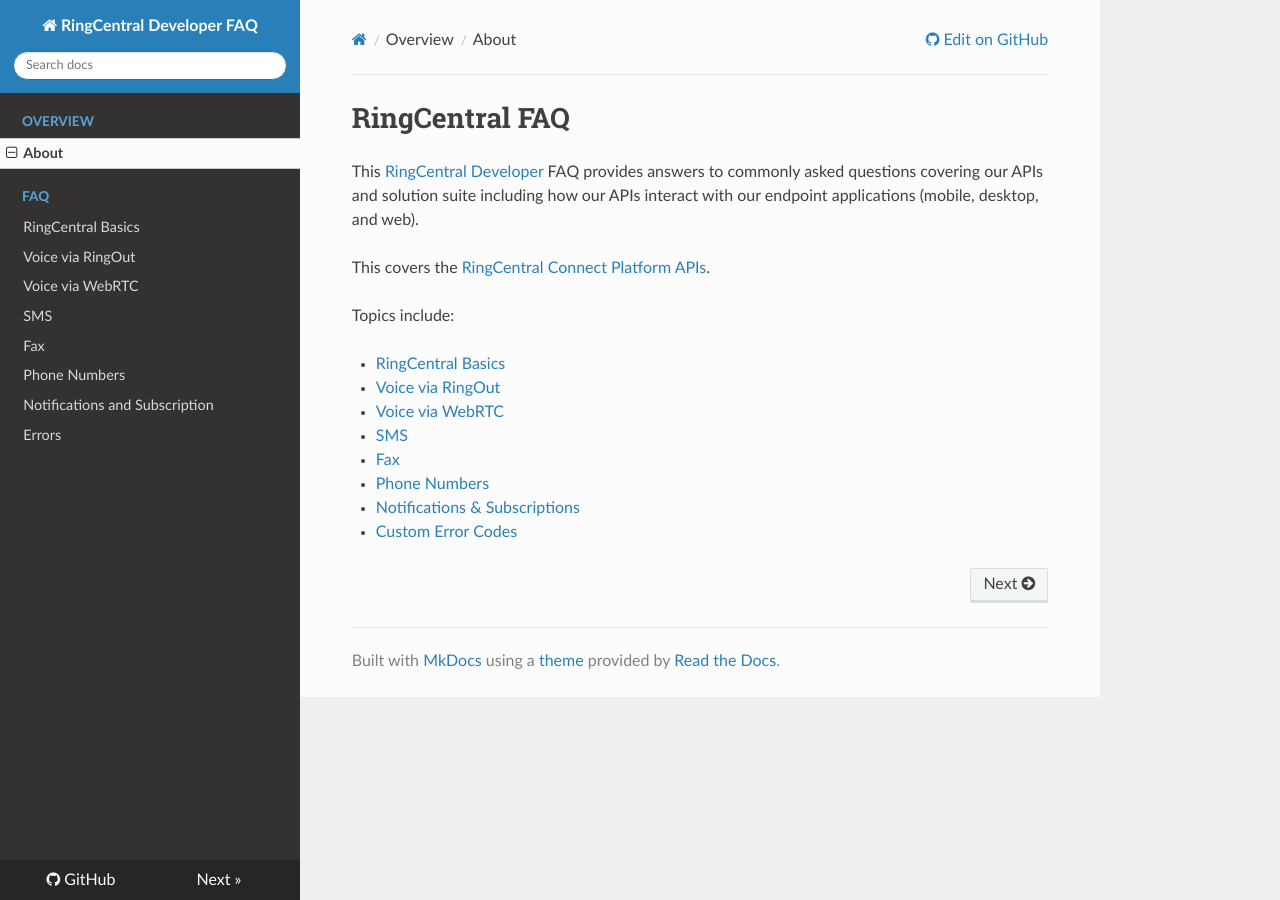
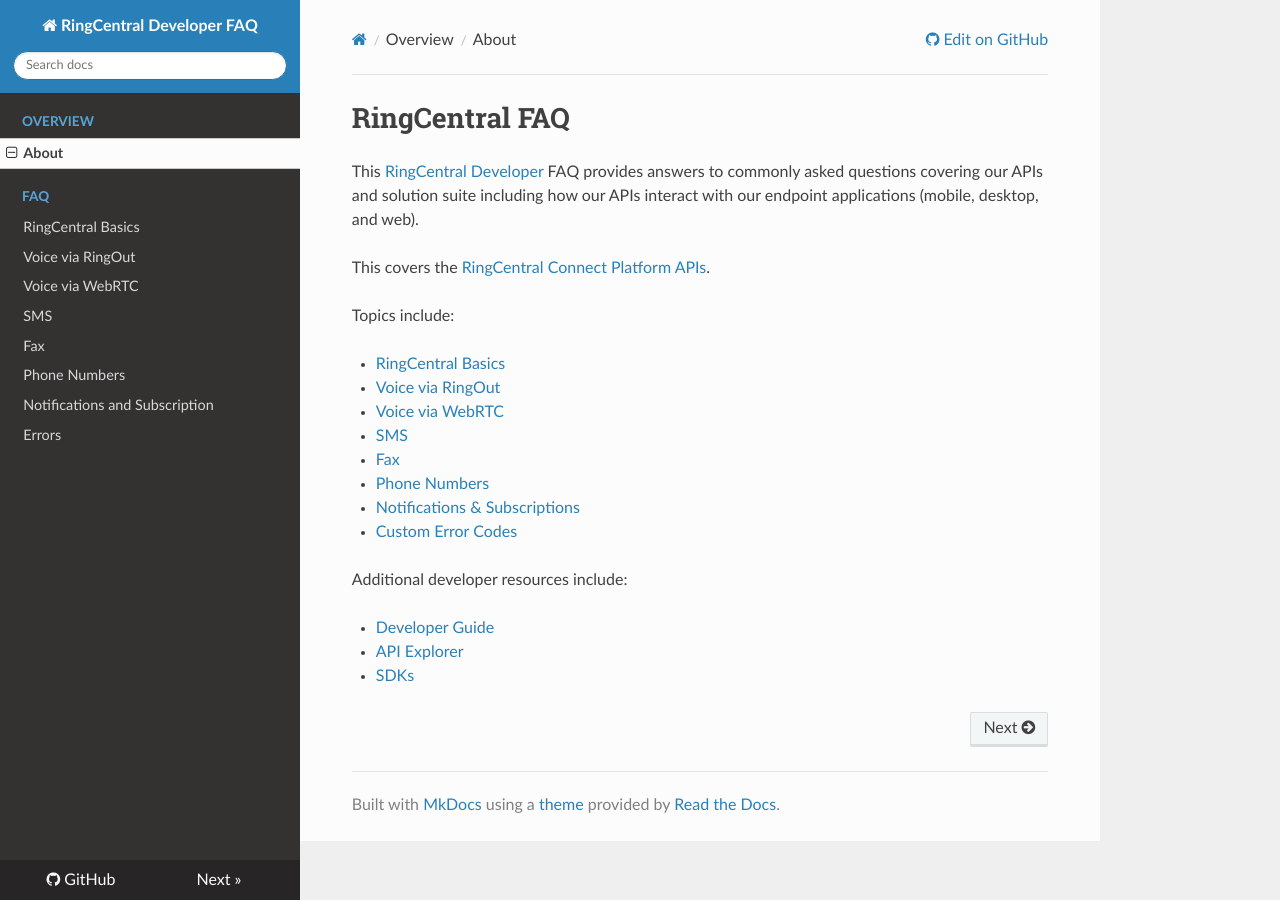
Before and after one commit to ringcentral/ringcentral-faq, an MkDocs documentation site: the page built from docs/index.md, in a window 1280 px wide. Built offline with MkDocs 1.6.1, drawn with Linux system fonts in a browser that asks for light colours; nearby versions of some CDN libraries; old or Windows-style settings are respelled for this version of MkDocs.

Commit message:
update docs

```diff
--- a/docs/index.md
+++ b/docs/index.md
@@ -14,3 +14,9 @@
 * [Phone Numbers](phone_numbers.md)
 * [Notifications & Subscriptions](notifications_subscriptions.md)
 * [Custom Error Codes](errors.md)
+
+Additional developer resources include:
+
+* [Developer Guide](https://developer.ringcentral.com/api-docs/)
+* [API Explorer](https://developer.ringcentral.com/api-explorer/)
+* [SDKs](https://developer.ringcentral.com/library/sdks.html)
```
